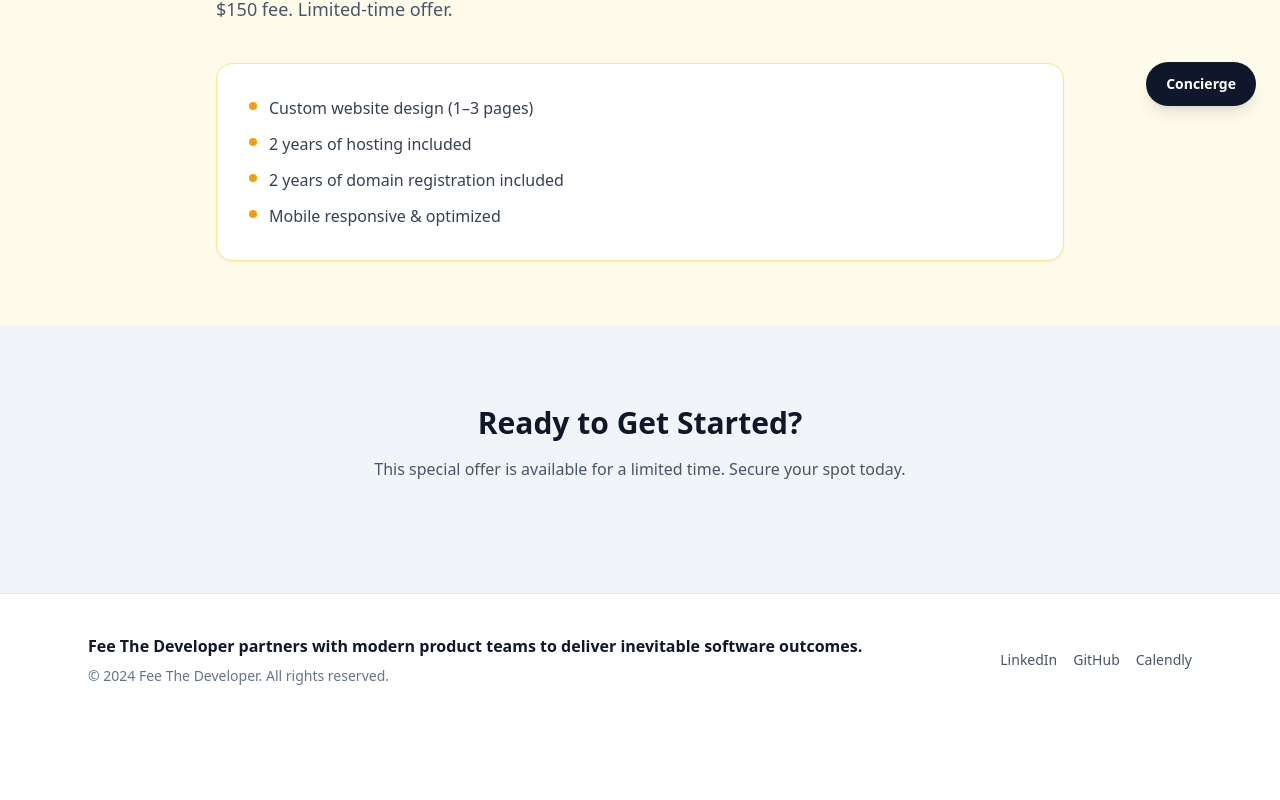
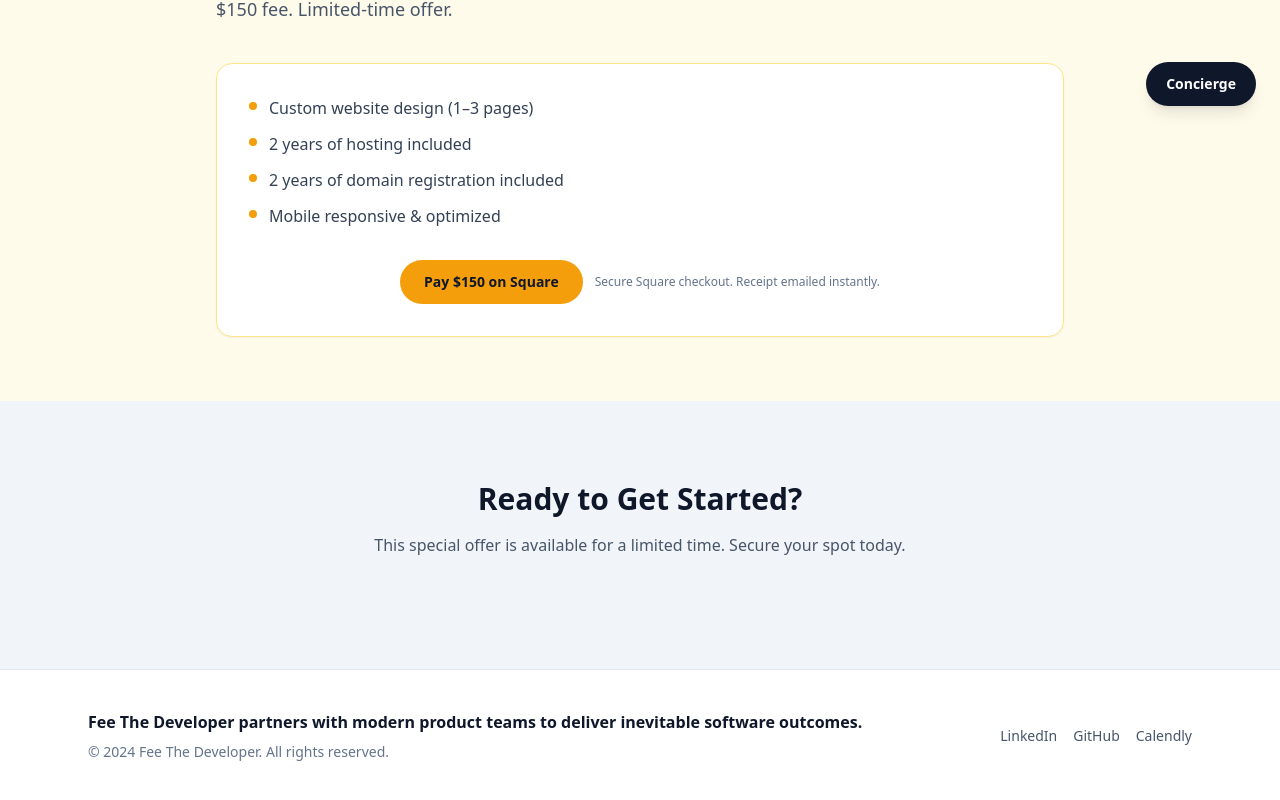
Before and after one commit to FeeTheDeveloper/ftd_thegoat-site, a Next.js app: page /special in a window 1280 px wide. Shown: the part 670-1470 px from the top of the page. Before the commit the page ends 1396 px from the top, so only its background shows below. Built offline with nearby package versions, Linux system fonts and the light colour scheme.

Commit message:
Add Square payment button to special offer page

```diff
--- a/components/LaunchSplash.tsx
+++ b/components/LaunchSplash.tsx
@@ -34,7 +34,7 @@ export function LaunchSplash() {
 
   return (
     <div
-      className={`fixed inset-0 z-50 flex items-center justify-center bg-gradient-to-br from-slate-950 to-slate-900 transition-all duration-700 ease-out ${
+      className={`pointer-events-none fixed inset-0 z-50 flex items-center justify-center bg-gradient-to-br from-slate-950 to-slate-900 transition-all duration-700 ease-out ${
         fading ? 'opacity-0 scale-95' : 'opacity-100 scale-100'
       }`}
     >
--- /dev/null
+++ b/components/PayNowButton.tsx
@@ -0,0 +1,27 @@
+import clsx from 'clsx';
+
+type PayNowButtonProps = {
+  href: string;
+  label: string;
+  className?: string;
+};
+
+export function PayNowButton({
+  href,
+  label,
+  className,
+}: PayNowButtonProps) {
+  return (
+    <a
+      href={href}
+      target="_blank"
+      rel="noopener noreferrer"
+      className={clsx(
+        "inline-flex items-center justify-center rounded-full bg-amber-500 px-6 py-3 text-sm font-semibold text-slate-900 transition hover:bg-amber-400 focus:outline-none focus:ring-2 focus:ring-amber-400 focus:ring-offset-2",
+        className
+      )}
+    >
+      {label}
+    </a>
+  );
+}
--- a/components/SpecialOfferSection.tsx
+++ b/components/SpecialOfferSection.tsx
@@ -1,6 +1,7 @@
 import type { SiteContent } from '../lib/content';
 import { Section } from './Section';
 import { SectionHeading } from './SectionHeading';
+import { PayNowButton } from './PayNowButton';
 
 interface SpecialOfferSectionProps {
   content: SiteContent['specialOffer'];
@@ -24,6 +25,15 @@ export function SpecialOfferSection({ content }: SpecialOfferSectionProps) {
               </li>
             ))}
           </ul>
+          <div className="mt-8 flex flex-col items-center gap-3 sm:flex-row sm:justify-center">
+            <PayNowButton
+              href={content.checkoutUrl}
+              label="Pay $150 on Square"
+            />
+            <p className="text-xs text-slate-500">
+              Secure Square checkout. Receipt emailed instantly.
+            </p>
+          </div>
         </div>
       </div>
     </Section>
--- /dev/null
+++ b/lib/clsx.ts
@@ -0,0 +1,5 @@
+type ClassValue = string | number | false | null | undefined;
+
+export default function clsx(...values: ClassValue[]) {
+  return values.filter(Boolean).join(' ');
+}
--- a/lib/content.ts
+++ b/lib/content.ts
@@ -220,6 +220,7 @@ export const siteContent = {
     subtitle: 'Top 10 Yelp Dallas Celebration',
     description:
       'Complete website design, 2‑year hosting, and domain registration for a single $150 fee. Limited-time offer.',
+    checkoutUrl: 'https://square.link/u/5dvy3O3D',
     bulletPoints: [
       'Custom website design (1–3 pages)',
       '2 years of hosting included',
--- a/tsconfig.json
+++ b/tsconfig.json
@@ -17,7 +17,8 @@
     "baseUrl": ".",
     "paths": {
       "@/*": ["./*"],
-      "openai": ["lib/openai"]
+      "openai": ["lib/openai"],
+      "clsx": ["lib/clsx"]
     }
   },
   "include": ["next-env.d.ts", "**/*.ts", "**/*.tsx", ".next/types/**/*.ts"],
```
